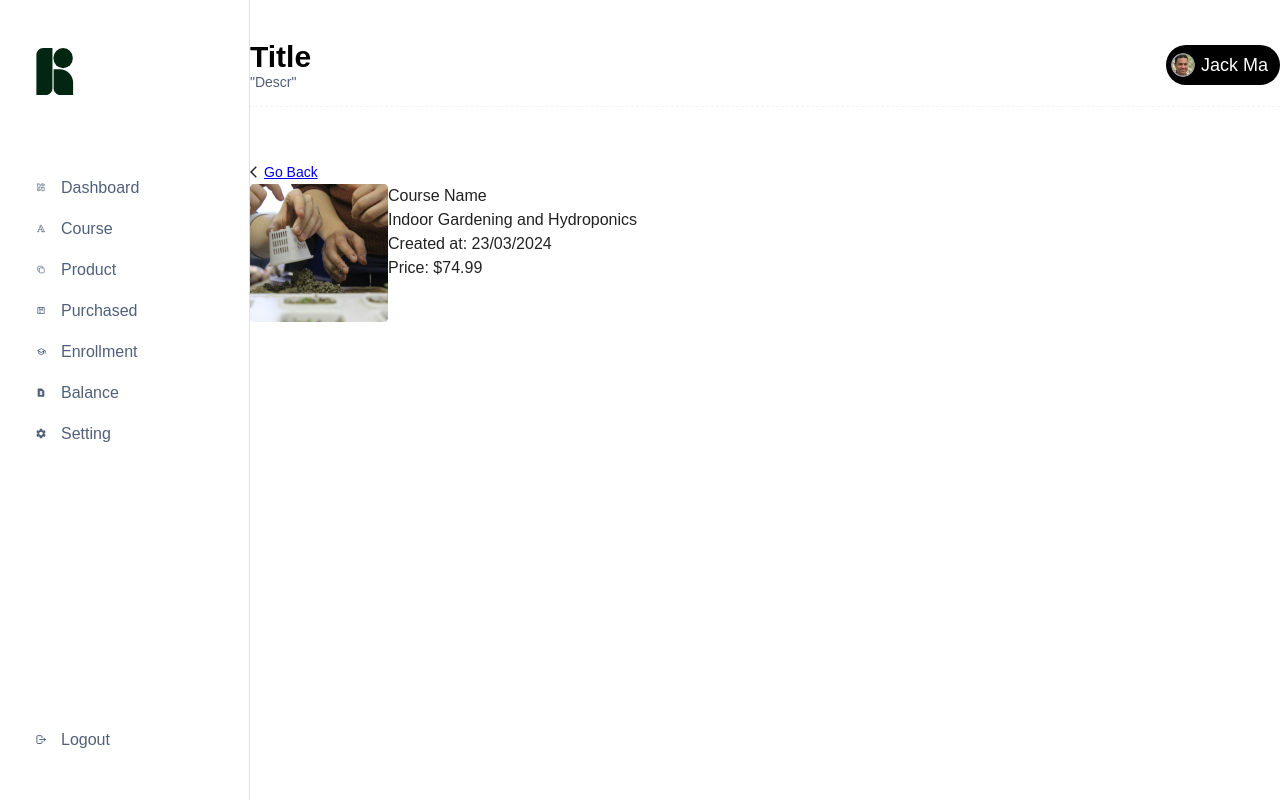
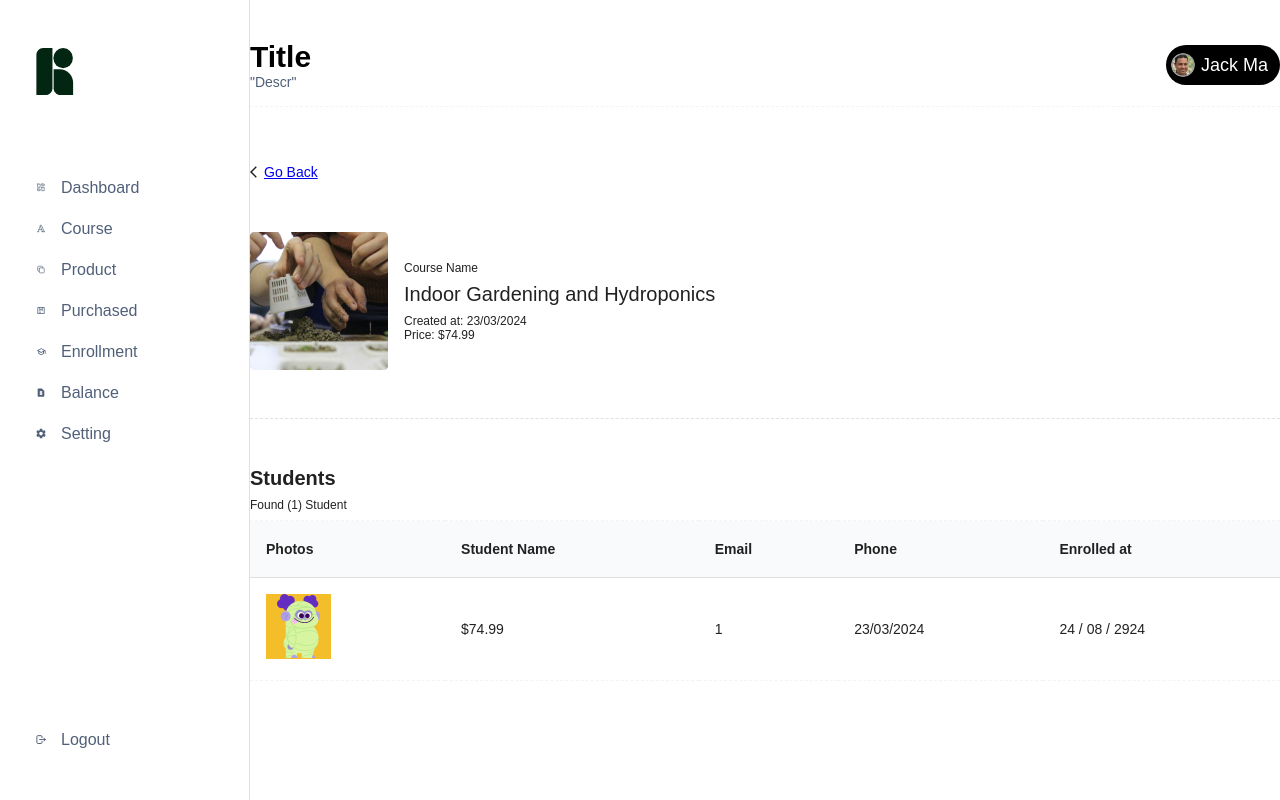
Before and after one commit to Kh1T/agteach-instructor, a React (Create React App) app: page /enrollment-item in a window 1280 px wide. Built offline with nearby package versions, Linux system fonts and the light colour scheme.

Commit message:
feat-dashboard-enrollment: finish enrollment item

```diff
--- a/src/data/enrollmentData.js
+++ b/src/data/enrollmentData.js
@@ -1,5 +1,4 @@
 import CustomButton from "../components/CustomButton";
-import { Button } from "@mui/material";
 
 const data = [
   {
--- a/src/pages/EnrollmentItem.jsx
+++ b/src/pages/EnrollmentItem.jsx
@@ -1,12 +1,23 @@
-import CustomButton from "../components/CustomButton";
 import { Link } from "react-router-dom";
 import ArrowBackIosIcon from "@mui/icons-material/ArrowBackIos";
-import { Box, Grid2 as Grid, Typography, Stack } from "@mui/material";
+import { Box, Grid2 as Grid, Typography, Stack, Divider } from "@mui/material";
 import courseCover from "./../assets/dashboard-enrollment/course-cover.png";
+import tableImg from "./../assets/dashboard-enrollment//student-img.png";
+import CustomTable from "./../components/CustomTable";
+
+const itemData = [
+  {
+    Photos: <Box component="img" src={tableImg} />,
+    "Student Name": "$74.99",
+    Email: 1,
+    Phone: "23/03/2024",
+    "Enrolled at": "24 / 08 / 2924",
+  },
+];
 
 function EnrollmentItem() {
   return (
-    <Grid>
+    <Grid container direction="column" gap={6}>
       {/* Go Back */}
       <Grid container alignItems="center">
         <ArrowBackIosIcon sx={{ fontSize: 14 }} />
@@ -17,16 +28,27 @@ function EnrollmentItem() {
 
       {/* Course Content */}
 
-      <Grid container>
+      <Grid container alignItems="center" gap={2}>
         <Box component="img" src={courseCover} />
-        <Stack>
-          <Typography variant="">Course Name</Typography>
-          <Typography>Indoor Gardening and Hydroponics</Typography>
+        <Stack gap={1}>
+          <Typography variant="bxsmd">Course Name</Typography>
+          <Typography variant="blgr">
+            Indoor Gardening and Hydroponics
+          </Typography>
           <Stack>
-            <Typography>Created at: 23/03/2024</Typography>
-            <Typography>Price: $74.99</Typography>
+            <Typography variant="bxsmd">Created at: 23/03/2024</Typography>
+            <Typography variant="bxsmd">Price: $74.99</Typography>
           </Stack>
         </Stack>
+      </Grid>
+
+      <Divider sx={{ borderStyle: "dashed" }} />
+      {/* Students Info */}
+
+      <Grid container direction="column" gap={1}>
+        <Typography variant="blgsm">Students</Typography>
+        <Typography variant="bxsmd">Found (1) Student</Typography>
+        <CustomTable data={itemData} />
       </Grid>
     </Grid>
   );
```
Also changed, not shown: src/assets/dashboard-enrollment/student-img.png (added).
